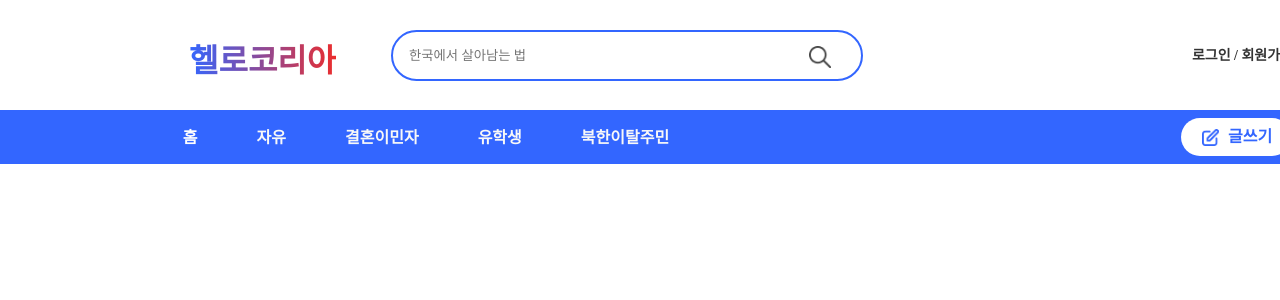
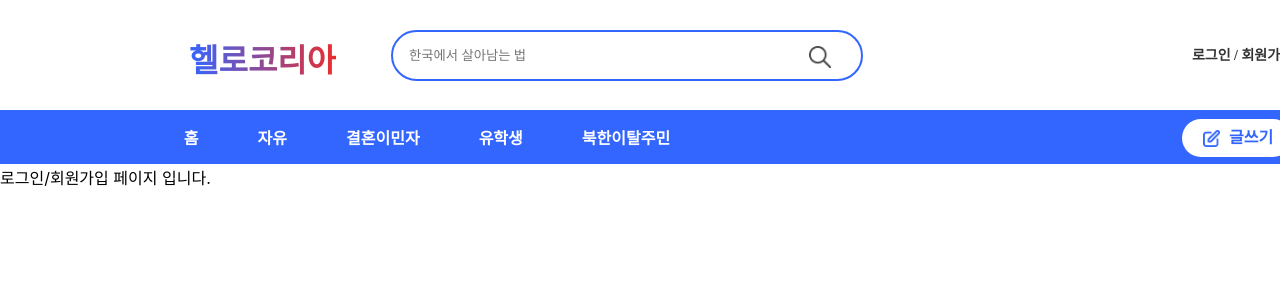
Before and after one commit to MJU-HelloWorld/front, a React (Create React App) app in the folder hello-world/: page /login in a window 1280 px wide. Shown: the top 300 px of the page. Built offline with nearby package versions, Linux system fonts and the light colour scheme.

Commit message:
test-test

```diff
--- a/hello-world/package.json
+++ b/hello-world/package.json
@@ -8,6 +8,8 @@
     "@testing-library/user-event": "^13.5.0",
     "react": "^18.2.0",
     "react-dom": "^18.2.0",
+    "react-router": "^6.15.0",
+    "react-router-dom": "^6.15.0",
     "react-scripts": "5.0.1",
     "web-vitals": "^2.1.4"
   },
--- a/hello-world/src/App.js
+++ b/hello-world/src/App.js
@@ -1,10 +1,29 @@
+import { BrowserRouter, Routes, Route } from 'react-router-dom';
+
 import Homepage from "./components/homePage/Homepage";
+import Loginpage from "./components/loginPage/LoginPage";
+import MyPage from "./components/myPage/MyPage"
+import PostDetail from './components/postDetail/PostDetail';
+import SignupPage from './components/signupPage/SignupPage';
+import WritePage from './components/writePage/WritePage';
+
+
 function App() {
   return (
-    <div className="App">
-      <Homepage></Homepage>
+      <BrowserRouter>
+        <div className="App">
+          <Routes>
+            <Route path="/" element={<Homepage />} />
+            <Route path="/login" element={<Loginpage />} />
+            <Route path="/mypage" element={<MyPage />} />
+            <Route path="/postdetail/:kind" element={<PostDetail />} />
+            <Route path="/signup" element={<SignupPage />} />
+            <Route path="/write" element={<WritePage />} />
+          </Routes>
+        </div>
+      </BrowserRouter>
 
-    </div>
+
   );
 }
 
--- a/hello-world/src/components/common/MyHeader.css
+++ b/hello-world/src/components/common/MyHeader.css
@@ -50,13 +50,14 @@
     color: #333333;
     font-size: 14px;
     cursor: pointer;
-    padding-left: 1000px;
+    padding-right: 0px;
     margin-top: -2.5px;
     font-family: 'Pretendard';
     font-weight: 700;
     line-height: 4;
     word-wrap: break-word;
     margin-left: auto;
+    text-decoration-line : none;
 }
 
 /*Header2*/
@@ -66,15 +67,16 @@
     height: 54px;
     top: 110px;
     position: absolute;
+    display: flex;
 
 }
 
 .Section2 {
     width: 1104px;
     height: 54px;
-    margin-left: 189px;
+    margin-left: 150px;
     justify-content: center;
-    top: 0px;
+    top: -15px;
     position: absolute;
     display: flex;
 }
@@ -89,11 +91,12 @@
     word-wrap: break-word;
     margin-left: -630px;
     cursor: pointer;
+    text-decoration-line : none;
 }
 
 .Free {
     position: 'absolute';
-    color:#F8F8F8;
+    color:#ffffff;
     font-Size: 16;
     font-family: 'Pretendard';
     font-weight: 700;
@@ -101,11 +104,12 @@
     word-wrap: break-word;
     padding-left: 59px;
     cursor: pointer;
+    text-decoration-line : none;
 }
 
 .Wed {
     position: 'absolute';
-    color:#F8F8F8;
+    color:#ffffff;
     font-Size: 16;
     font-family: 'Pretendard';
     font-weight: 700;
@@ -113,11 +117,12 @@
     word-wrap: break-word;
     padding-left: 59px;
     cursor: pointer;
+    text-decoration-line : none;
 }
 
 .You {
     position: 'absolute';
-    color:#F8F8F8;
+    color:#ffffff;
     font-Size: 16;
     font-family: 'Pretendard';
     font-weight: 700;
@@ -125,11 +130,12 @@
     word-wrap: break-word;
     padding-left: 59px;
     cursor: pointer;
+    text-decoration-line : none;
 }
 
 .North {
     position: 'absolute';
-    color:#F8F8F8;
+    color:#ffffff;
     font-Size: 16;
     font-family: 'Pretendard';
     font-weight: 700;
@@ -137,6 +143,7 @@
     word-wrap: break-word;
     padding-left: 59px;
     cursor: pointer;
+    text-decoration-line : none;
 }
 
 .Red-circle {
@@ -144,7 +151,6 @@
     height: 6px;
     position: absolute;
     border-radius: 9999;
-    float:inherit;
 }
 
 .Write-btn {
--- a/hello-world/src/components/common/MyHeader.jsx
+++ b/hello-world/src/components/common/MyHeader.jsx
@@ -1,6 +1,7 @@
 // MyHeader.jsx
 
 import React from "react";
+import { Link } from "react-router-dom";
 import "./MyHeader.css";
 
 function MyHeader() {
@@ -22,34 +23,30 @@ function MyHeader() {
           />
           <img className="Search-icon" src="img/search.png" alt="검색 아이콘"/>
         </div>
-        <div className="Logo"
+        <Link to={"/"} className="Logo"
           style={{left: 0,top: 5,position: "absolute",backgroundImage: "linear-gradient(to right, #3366FF, #EB2D2D)",WebkitBackgroundClip: "text",color: "transparent",fontSize: 32,fontFamily: "PyeongChang Peace",fontWeight: "700",wordWrap: "break-word", cursor: "pointer",
         }}
         >
           헬로코리아
-        </div>
-      <div
-          className="Sign"
-        >
-          로그인 / 회원가입
-        </div>
+        </Link>
+        <Link to={"/login"} className="Sign"> 로그인 / 회원가입</Link>
       </div>
 
-      <div className="Header2" style={{ background: "#3366FF"}}>
-        <div className="Section2">
-          <div className="Home">홈</div>
+      <nav className="Header2" style={{ background: "#3366FF"}}>
+        <ul className="Section2">
+          <Link to={"/"} className="Home">홈</Link>
           <div className="Red-circle" style={{color: "#EB2D2D"}}/>
-          <div className="Free">자유</div>
-          <div className="Wed">결혼이민자</div>
-          <div className="You">유학생</div>
-          <div className="North">북한이탈주민</div>
+          <Link to={"/PostDetail/자유"} className="Free">자유</Link>
+          <Link to={"/PostDetail/결혼이민자"} className="Wed">결혼이민자</Link>
+          <Link to={"/PostDetail/유학생"} className="You">유학생</Link>
+          <Link to={"/PostDetail/북한이탈주민"} className="North">북한이탈주민</Link>
 
-          <div className="Write-btn" style={{background: '#ffffff' ,borderRadius: 90}}>
+          <Link to={"/write"} className="Write-btn" style={{background: '#ffffff' ,borderRadius: 90}}>
             <img className="Write-icon" src="img/write.png" alt="글쓰기 아이콘" />
             <div className="Write-text">글쓰기</div>
-          </div>
-        </div>
-      </div>
+          </Link>
+        </ul>
+      </nav>
     </div>
 
   );
--- a/hello-world/src/components/homePage/Homepage.jsx
+++ b/hello-world/src/components/homePage/Homepage.jsx
@@ -4,7 +4,9 @@ function Homepage() {
   return (
     <div className="App">
       <MyHeader></MyHeader>
-      <div></div>
+      <div>
+        홈페이지 입니다.
+      </div>
     </div>
   );
 }
--- a/hello-world/src/components/loginPage/LoginPage.jsx
+++ b/hello-world/src/components/loginPage/LoginPage.jsx
@@ -0,0 +1,14 @@
+import MyHeader from "../common/MyHeader";
+
+function LoginPage() {
+  return (
+    <div className="App">
+      <MyHeader></MyHeader>
+      <div>
+        로그인/회원가입 페이지 입니다.
+      </div>
+    </div>
+  );
+}
+
+export default LoginPage;
--- a/hello-world/src/components/myPage/MyPage.jsx
+++ b/hello-world/src/components/myPage/MyPage.jsx
@@ -0,0 +1,14 @@
+import MyHeader from "../common/MyHeader";
+
+function MyPage() {
+  return (
+    <div className="App">
+      <MyHeader></MyHeader>
+      <div>
+        마이 페이지 입니다.
+      </div>
+    </div>
+  );
+}
+
+export default MyPage;
--- a/hello-world/src/components/postDetail/PostDetail.jsx
+++ b/hello-world/src/components/postDetail/PostDetail.jsx
@@ -0,0 +1,16 @@
+import MyHeader from "../common/MyHeader";
+import { useParams } from "react-router";
+
+function PostDetail() {
+    const { kind } = useParams(); //{kind} 값 따라서 해당 게시판 데이터 가져오면 댐
+    return (
+    <div className="App">
+        <MyHeader></MyHeader>
+        <div>
+            { kind } 게시판 상세보기 페이지 입니다.
+        </div>
+        </div>
+    );
+}
+
+export default PostDetail;
--- a/hello-world/src/components/signupPage/SignupPage.jsx
+++ b/hello-world/src/components/signupPage/SignupPage.jsx
@@ -0,0 +1,14 @@
+import MyHeader from "../common/MyHeader";
+
+function SignupPage() {
+  return (
+    <div className="App">
+      <MyHeader></MyHeader>
+      <div>
+        회원가입 페이지입니다.
+      </div>
+    </div>
+  );
+}
+
+export default SignupPage;
--- a/hello-world/src/components/writePage/WritePage.jsx
+++ b/hello-world/src/components/writePage/WritePage.jsx
@@ -0,0 +1,14 @@
+import MyHeader from "../common/MyHeader";
+
+function WritePage() {
+  return (
+    <div className="App">
+      <MyHeader></MyHeader>
+      <div>
+        글쓰기 페이지입니다.
+      </div>
+    </div>
+  );
+}
+
+export default WritePage;
```
Also changed, not shown: 1 other file (tests, documents, lock files or other folders).
